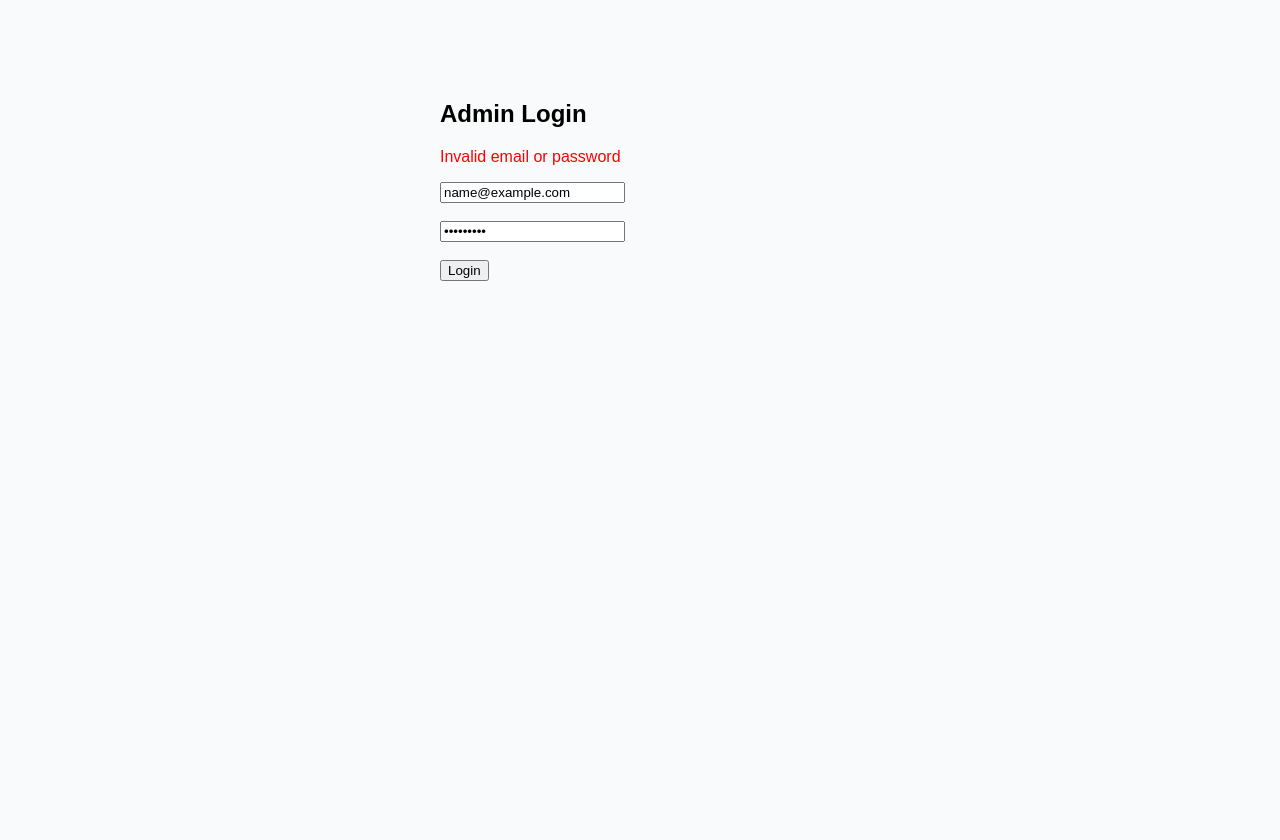
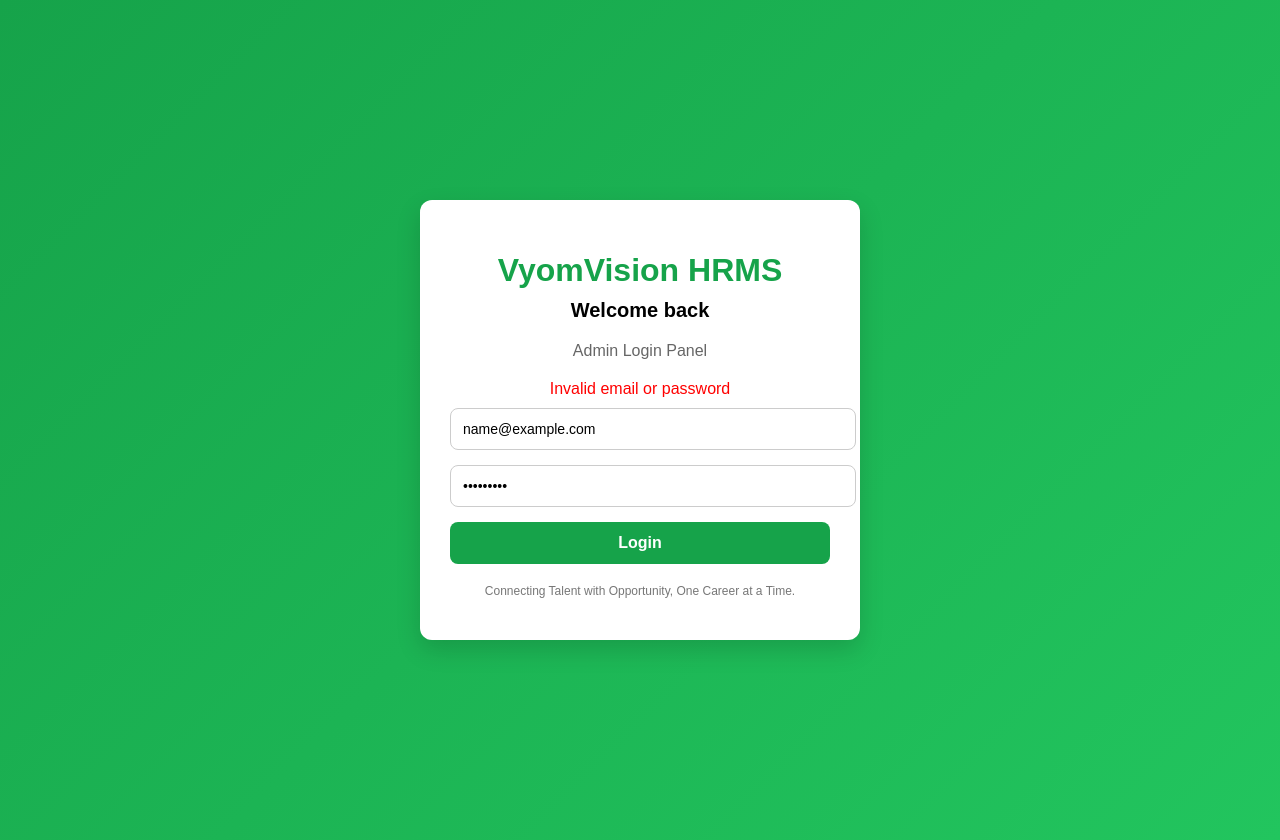
Before and after one commit to Prakashray-dev/VyomVision, a React app in the folder frontend/: page /login in a window 1280 px wide. Both pictures are taken after typing "name@example.com", "Sample123" into the empty fields and a click on the button "Login". Before the commit the page ends 800 px from the top, so only its background shows below. Built offline with nearby package versions, Linux system fonts and the light colour scheme; no server answers; the HTML template or start-up script is replaced by a standard one.

Commit message:
admin dashboard, employees, attendance, payroll with UI layout

```diff
--- a/frontend/src/components/Sidebar.jsx
+++ b/frontend/src/components/Sidebar.jsx
@@ -17,6 +17,7 @@ function Sidebar() {
         <Link to="/employees" style={linkStyle}>Employees</Link>
         <Link to="/attendance" style={linkStyle}>Attendance</Link>
         <Link to="/payroll" style={linkStyle}>Payroll</Link>
+        <Link to="/attendance-history" style={linkStyle}>Attendance History</Link>
       </nav>
     </div>
   );
--- a/frontend/src/pages/AddEmployee.jsx
+++ b/frontend/src/pages/AddEmployee.jsx
@@ -1,12 +1,12 @@
 import { useState } from "react";
 import { useNavigate } from "react-router-dom";
 import axios from "../api/axios";
+import AdminLayout from "../layout/AdminLayout";
 
 function AddEmployee() {
   const navigate = useNavigate();
 
   const [form, setForm] = useState({
-    employeeId: "",
     fullName: "",
     email: "",
     phone: "",
@@ -17,13 +17,19 @@ function AddEmployee() {
   });
 
   const [error, setError] = useState("");
+  const [success, setSuccess] = useState("");
 
   const handleChange = (e) => {
-    setForm({ ...form, [e.target.name]: e.target.value });
+    setForm({
+      ...form,
+      [e.target.name]: e.target.value,
+    });
   };
 
   const handleSubmit = async (e) => {
     e.preventDefault();
+    setError("");
+    setSuccess("");
 
     try {
       const token = localStorage.getItem("token");
@@ -34,36 +40,34 @@ function AddEmployee() {
         },
       });
 
+      setSuccess("Employee created successfully");
+
+      // small delay for UX
+      setTimeout(() => {
         navigate("/employees");
+      }, 1000);
     } catch (err) {
       setError("Failed to create employee");
     }
   };
 
   return (
-    <div style={{ maxWidth: "400px" }}>
+    <AdminLayout>
+      <div className="card">
         <h2>Add Employee</h2>
+        <p style={{color: "#1DB954", marginBottom: "20px"}}>
+          Congrats For Hiring New Employee
+        </p>
+        {error && <p className="error-text">{error}</p>}
+        {success && <p className="success-text">{success}</p>}
 
-      {error && <p style={{ color: "red" }}>{error}</p>}
-
-      <form onSubmit={handleSubmit}>
-        <input
-          name="employeeId"
-          placeholder="Employee ID"
-          onChange={handleChange}
-          required
-        />
-        <br />
-        <br />
-
+        <form className="form-grid" onSubmit={handleSubmit}>
           <input
             name="fullName"
             placeholder="Full Name"
             onChange={handleChange}
             required
           />
-        <br />
-        <br />
 
           <input
             name="email"
@@ -72,8 +76,6 @@ function AddEmployee() {
             onChange={handleChange}
             required
           />
-        <br />
-        <br />
 
           <input
             name="phone"
@@ -81,8 +83,6 @@ function AddEmployee() {
             onChange={handleChange}
             required
           />
-        <br />
-        <br />
 
           <input
             name="department"
@@ -90,8 +90,6 @@ function AddEmployee() {
             onChange={handleChange}
             required
           />
-        <br />
-        <br />
 
           <input
             name="designation"
@@ -99,8 +97,6 @@ function AddEmployee() {
             onChange={handleChange}
             required
           />
-        <br />
-        <br />
 
           <input
             name="salary"
@@ -109,8 +105,6 @@ function AddEmployee() {
             onChange={handleChange}
             required
           />
-        <br />
-        <br />
 
           <input
             name="dateOfJoining"
@@ -118,12 +112,13 @@ function AddEmployee() {
             onChange={handleChange}
             required
           />
-        <br />
-        <br />
 
-        <button type="submit">Create Employee</button>
+          <button type="submit" className="btn">
+            Create Employee
+          </button>
         </form>
       </div>
+    </AdminLayout>
   );
 }
 
--- a/frontend/src/pages/Attendance.jsx
+++ b/frontend/src/pages/Attendance.jsx
@@ -94,7 +94,7 @@ catch (err) {
       <br /><br />
 
       {/* EMPLOYEE LIST */}
-      <table border="1" cellPadding="8">
+      <table className="table">
         <thead>
           <tr>
             <th>Name</th>
@@ -122,7 +122,7 @@ catch (err) {
       <br />
 
       {/* SUBMIT BUTTON */}
-      <button onClick={submitAttendance}>
+      <button className="btn" onClick={submitAttendance}>
         Submit Attendance
       </button>
     </div>
--- a/frontend/src/pages/AttendanceHistory.jsx
+++ b/frontend/src/pages/AttendanceHistory.jsx
@@ -42,7 +42,7 @@ function AttendanceHistory() {
         onChange={(e) => setDate(e.target.value)}
       />
 
-      <button onClick={fetchHistory}>
+      <button className="btn" onClick={fetchHistory}>
         View Attendance
       </button>
 
@@ -51,7 +51,7 @@ function AttendanceHistory() {
       {message && <p>{message}</p>}
 
       {records.length > 0 && (
-        <table border="1" cellPadding="8">
+        <table className="table">
           <thead>
             <tr>
               <th>Name</th>
--- a/frontend/src/pages/Dashboard.jsx
+++ b/frontend/src/pages/Dashboard.jsx
@@ -34,35 +34,60 @@ function Dashboard() {
         <h2>Admin Dashboard</h2>
 
         {stats && (
-          <>
-            <p><b>Date:</b> {stats.date}</p>
-            <p><b>Total Employees:</b> {stats.totalEmployees}</p>
-            <p><b>Present Today:</b> {stats.present}</p>
-            <p><b>Absent Today:</b> {stats.absent}</p>
-          </>
+          <div style={{ display: "flex", gap: "20px", flexWrap: "wrap" }}>
+            <div className="card">
+              <div className="card-title">Date</div>
+              <div className="card-value">{stats.date}</div>
+            </div>
+
+            <div className="card">
+              <div className="card-title">Total Employees</div>
+              <div className="card-value">{stats.totalEmployees}</div>
+            </div>
+
+            <div className="card">
+              <div className="card-title">Present Today</div>
+              <div className="card-value green">{stats.present}</div>
+            </div>
+
+            <div className="card">
+              <div className="card-title">Absent Today</div>
+              <div className="card-value red">{stats.absent}</div>
+            </div>
+          </div>
         )}
 
         <br />
 
-        <button onClick={() => navigate("/employees")}>Employees</button>
-        <br /><br />
+        {/* <button className="btn" onClick={() => navigate("/employees")}>
+          Employees
+        </button>
+        <br />
+        <br />
 
-        <button onClick={() => navigate("/attendance")}>Attendance</button>
-        <br /><br />
+        <button className="btn" onClick={() => navigate("/attendance")}>
+          Attendance
+        </button>
+        <br />
+        <br />
 
-        <button onClick={() => navigate("/attendance-history")}>
+        <button className="btn" onClick={() => navigate("/attendance-history")}>
           Attendance History
         </button>
 
-        <br /><br />
+        <br />
+        <br />
 
-        <button onClick={() => navigate("/payroll")}>
+        <button className="btn" onClick={() => navigate("/payroll")}>
           Payroll
         </button>
 
-        <br /><br />
+        <br />
+        <br />
 
-        <button onClick={logout}>Logout</button>
+        <button className="btn" onClick={logout}>
+          Logout
+        </button> */}
       </div>
     </AdminLayout>
   );
--- a/frontend/src/pages/Employees.jsx
+++ b/frontend/src/pages/Employees.jsx
@@ -64,7 +64,7 @@ function Employees() {
       <h2>Employees</h2>
 
       {/* ADD EMPLOYEE BUTTON */}
-      <button onClick={() => navigate("/employees/add")}>
+      <button className="btn" onClick={() => navigate("/employees/add")}>
         Add Employee
       </button>
 
@@ -73,7 +73,7 @@ function Employees() {
       {employees.length === 0 ? (
         <p>No employees found</p>
       ) : (
-        <table border="1" cellPadding="8">
+        <table className="table">
           <thead>
             <tr>
               <th>Full Name</th>
@@ -89,7 +89,7 @@ function Employees() {
                 <td>{emp.employeeId}</td>
                 <td>{emp.email}</td>
                 <td>
-                  <button onClick={() => deactivateEmployee(emp._id)}>
+                  <button className="btn" onClick={() => deactivateEmployee(emp._id)}>
                     Deactivate
                   </button>
                 </td>
--- a/frontend/src/pages/Payroll.jsx
+++ b/frontend/src/pages/Payroll.jsx
@@ -46,7 +46,7 @@ function Payroll() {
         />
       </label>
 
-      <button onClick={fetchPayroll} style={{ marginLeft: "10px" }}>
+      <button className="btn" onClick={fetchPayroll} style={{ marginLeft: "10px" }}>
         View Payroll
       </button>
 
@@ -55,7 +55,7 @@ function Payroll() {
       {message && <p>{message}</p>}
 
       {payroll.length > 0 && (
-        <table border="1" cellPadding="8">
+        <table className="table">
           <thead>
             <tr>
               <th>Employee</th>
--- a/frontend/src/pages/login.jsx
+++ b/frontend/src/pages/login.jsx
@@ -1,15 +1,18 @@
 import { useState } from "react";
 import axios from "../api/axios";
 import { useNavigate } from "react-router-dom";
+import "../styles/login.css";
 
 function Login() {
   const navigate = useNavigate();
+
   const [email, setEmail] = useState("");
   const [password, setPassword] = useState("");
   const [error, setError] = useState("");
 
   const handleSubmit = async (e) => {
     e.preventDefault();
+
     try {
       const res = await axios.post("/admin/login", {
         email,
@@ -24,21 +27,22 @@ function Login() {
   };
 
   return (
-    <div style={{ maxWidth: "400px", margin: "100px auto" }}>
-      <h2>Admin Login</h2>
+    <div className="login-page">
+      <div className="login-card">
+        <h1 className="brand">VyomVision HRMS</h1>
+        <p className="welcome">Welcome back</p>
+        <p className="subtitle">Admin Login Panel</p>
 
-      {error && <p style={{ color: "red" }}>{error}</p>}
+        {error && <p className="error">{error}</p>}
 
         <form onSubmit={handleSubmit}>
           <input
             type="email"
-          placeholder="Email"
+            placeholder="Admin Email"
             value={email}
             onChange={(e) => setEmail(e.target.value)}
             required
           />
-        <br />
-        <br />
 
           <input
             type="password"
@@ -47,11 +51,14 @@ function Login() {
             onChange={(e) => setPassword(e.target.value)}
             required
           />
-        <br />
-        <br />
 
           <button type="submit">Login</button>
         </form>
+
+        <p className="footer-text">
+          Connecting Talent with Opportunity, One Career at a Time.
+        </p>
+      </div>
     </div>
   );
 }
--- a/frontend/src/styles/admin.css
+++ b/frontend/src/styles/admin.css
@@ -23,3 +23,170 @@ body {
   padding: 20px;
   overflow-y: auto;
 }
+
+/* ------- BUTTONS(GLOBAL-----*/
+.btn {
+  background-color: var(--primary-green);
+  color: white;
+  border: none;
+  padding: 10px 16px;
+  border-radius: 8px;
+  font-weight: 600;
+  cursor: pointer;
+  transition: background 0.2s ease, transform 0.1s ease;
+}
+
+.btn:hover {
+  background-color: var(--dark-green);
+  transform: translateY(-1px);
+}
+
+.btn:disabled {
+  background-color: #9ca3af;
+  cursor: not-allowed;
+}
+
+.btn-outline {
+  background: transparent;
+  color: var(--primary-green);
+  border: 2px solid var(--primary-green);
+}
+
+.btn-outline:hover {
+  background: var(--light-green);
+}
+
+
+
+
+/* ------ DASHBOARD CARDS ------- */
+.card {
+  background: var(--card-bg);
+  padding: 18px 22px;
+  border-radius: 14px;
+  min-width: 200px;
+  box-shadow: 0 6px 18px rgba(0, 0, 0, 0.06);
+}
+
+.card-title {
+  font-size: 14px;
+  color: #6b7280;
+  margin-bottom: 6px;
+}
+
+.card-value {
+  font-size: 26px;
+  font-weight: 700;
+  color: var(--text-dark);
+}
+
+.card-value.green {
+  color: var(--primary-green);
+}
+
+.card-value.red {
+  color: #dc2626;
+}
+
+
+
+/* -------- TABLES (GLOBAL) -------- */
+.table {
+  width: 100%;
+  border-collapse: collapse;
+  background: var(--card-bg);
+  border-radius: 12px;
+  overflow: hidden;
+  box-shadow: 0 4px 14px rgba(0, 0, 0, 0.05);
+}
+
+.table thead {
+  background-color: var(--light-green);
+}
+
+.table th {
+  text-align: left;
+  padding: 14px 16px;
+  font-size: 14px;
+  font-weight: 600;
+  color: var(--text-dark);
+}
+
+.table td {
+  padding: 14px 16px;
+  border-top: 1px solid var(--border-light);
+  font-size: 14px;
+}
+
+.table tbody tr:hover {
+  background-color: #f3f4f6;
+}
+
+
+
+
+/*  FORM STYLES (GLOBAL) */
+
+.form-grid {
+  display: grid;
+  grid-template-columns: repeat(2, 1fr);
+  gap: 16px;
+  margin-top: 20px;
+}
+
+.form-grid input,
+.form-grid select {
+  padding: 12px 14px;
+  border-radius: 8px;
+  border: 1px solid #d1d5db;
+  font-size: 14px;
+  outline: none;
+  transition: border 0.2s ease, box-shadow 0.2s ease;
+}
+
+.form-grid input:focus,
+.form-grid select:focus {
+  border-color: var(--primary-green);
+  box-shadow: 0 0 0 2px rgba(29, 185, 84, 0.15);
+}
+
+.form-grid input::placeholder {
+  color: #9ca3af;
+}
+
+.form-grid button {
+  grid-column: span 2;
+  margin-top: 10px;
+}
+
+
+/*  ADD / EDIT EMPLOYEE CARD  */
+
+.card h2 {
+  margin-top: 0;
+  margin-bottom: 12px;
+  color: var(--text-dark);
+}
+
+.card {
+  max-width: 700px;
+}
+
+
+.error-text {
+  color: #dc2626;
+  background: #fee2e2;
+  padding: 10px 12px;
+  border-radius: 8px;
+  margin-bottom: 12px;
+  font-size: 14px;
+}
+
+.success-text {
+  color: #065f46;
+  background: #d1fae5;
+  padding: 10px 12px;
+  border-radius: 8px;
+  margin-bottom: 12px;
+  font-size: 14px;
+}
--- /dev/null
+++ b/frontend/src/styles/login.css
@@ -0,0 +1,75 @@
+.login-page {
+  min-height: 100vh;
+  background: linear-gradient(135deg, #16a34a, #22c55e);
+  display: flex;
+  align-items: center;
+  justify-content: center;
+  padding: 20px;
+}
+
+.login-card {
+  background: #ffffff;
+  width: 100%;
+  max-width: 380px;
+  padding: 30px;
+  border-radius: 12px;
+  box-shadow: 0 10px 25px rgba(0, 0, 0, 0.15);
+  text-align: center;
+}
+
+.brand {
+  color: #16a34a;
+  margin-bottom: 5px;
+}
+
+.welcome {
+  font-size: 20px;
+  font-weight: 600;
+  margin-top: 10px;
+}
+
+.subtitle {
+  color: #666;
+  margin-bottom: 20px;
+}
+
+.login-card input {
+  width: 100%;
+  padding: 12px;
+  margin-bottom: 15px;
+  border-radius: 8px;
+  border: 1px solid #ccc;
+  font-size: 14px;
+}
+
+.login-card input:focus {
+  outline: none;
+  border-color: #16a34a;
+}
+
+.login-card button {
+  width: 100%;
+  padding: 12px;
+  background: #16a34a;
+  color: white;
+  border: none;
+  border-radius: 8px;
+  font-size: 16px;
+  cursor: pointer;
+  font-weight: 600;
+}
+
+.login-card button:hover {
+  background: #15803d;
+}
+
+.error {
+  color: red;
+  margin-bottom: 10px;
+}
+
+.footer-text {
+  margin-top: 20px;
+  font-size: 12px;
+  color: #777;
+}
```
Also changed, not shown: 1 other file (tests, documents, lock files or other folders). Lines whose indentation alone changed are shown as unchanged.
